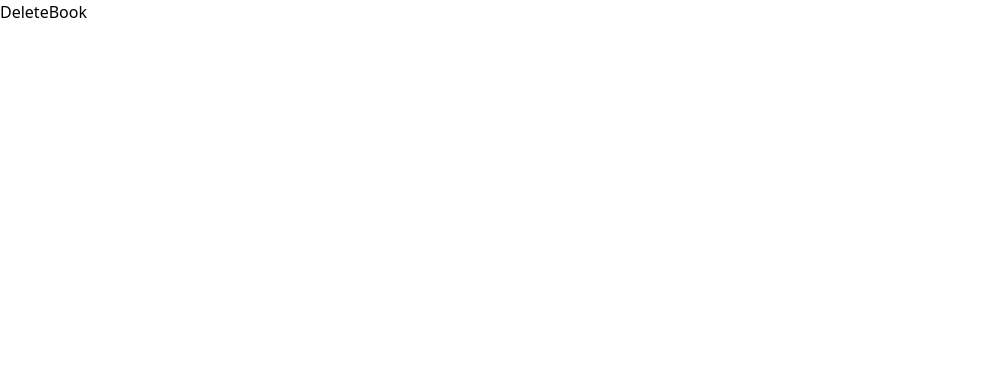
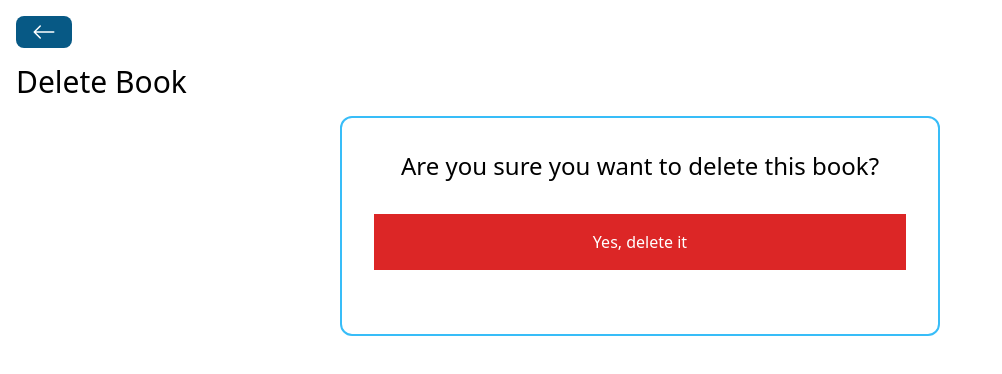
Before and after one commit to katayaShakib/book-store-MERN-stack, a React (Vite) app in the folder frontend/: page /books/delete/1 in a window 1280 px wide. Shown: the top 374 px of the page, without its empty margins (0-1002 px from the left). Built offline with nearby package versions, Linux system fonts and the light colour scheme.

Commit message:
Implement DeleteBook & fix delete icon in Home

```diff
--- a/frontend/src/pages/DeleteBook.jsx
+++ b/frontend/src/pages/DeleteBook.jsx
@@ -1,9 +1,46 @@
-import React from 'react'
+import React, { useState } from "react";
+import axios from "axios";
+import { useNavigate, useParams } from "react-router-dom";
+import BackButton from "../components/BackButton";
+import Spinner from "../components/Spinner";
 
 const DeleteBook = () => {
+  const [loading, setLoading] = useState(false);
+  const navigate = useNavigate();
+  const { id } = useParams();
+
+  const handleDeleteBook = () => {
+    setLoading(true);
+    axios
+      .delete(`http://localhost:5555/books/${id}`)
+      .then(() => {
+        setLoading(false);
+        navigate("/");
+      })
+      .catch((err) => {
+        setLoading(false);
+        console.log(err);
+        alert("An error happend. Please check the console");
+      });
+  };
+
   return (
-    <div>DeleteBook</div>
-  )
-}
+    <div className="p-4">
+      <BackButton></BackButton>
+      <h1 className="text-3xl my-4">Delete Book</h1>
+      {loading ? <Spinner></Spinner> : ""}
 
-export default DeleteBook
+      <div className="flex flex-col items-center border-2 border-sky-400 rounded-xl w-[600px] p-8 mx-auto">
+        <h3 className="text-2xl">Are you sure you want to delete this book?</h3>
+        <button
+          className="p-4 bg-red-600 text-white m-8 w-full"
+          onClick={handleDeleteBook}
+        >
+          Yes, delete it
+        </button>
+      </div>
+    </div>
+  );
+};
+
+export default DeleteBook;
--- a/frontend/src/pages/Home.jsx
+++ b/frontend/src/pages/Home.jsx
@@ -72,7 +72,7 @@
                       <AiOutlineEdit className="text-2xl text-yellow-600"></AiOutlineEdit>
                     </Link>
                     <Link to={`/books/delete/${book._id}`}>
-                      <MdOutlineAddBox className="text-2xl text-red-600"></MdOutlineAddBox>
+                      <MdOutlineDelete className="text-2xl text-red-600"></MdOutlineDelete>
                     </Link>
                   </div>
                 </td>
```
